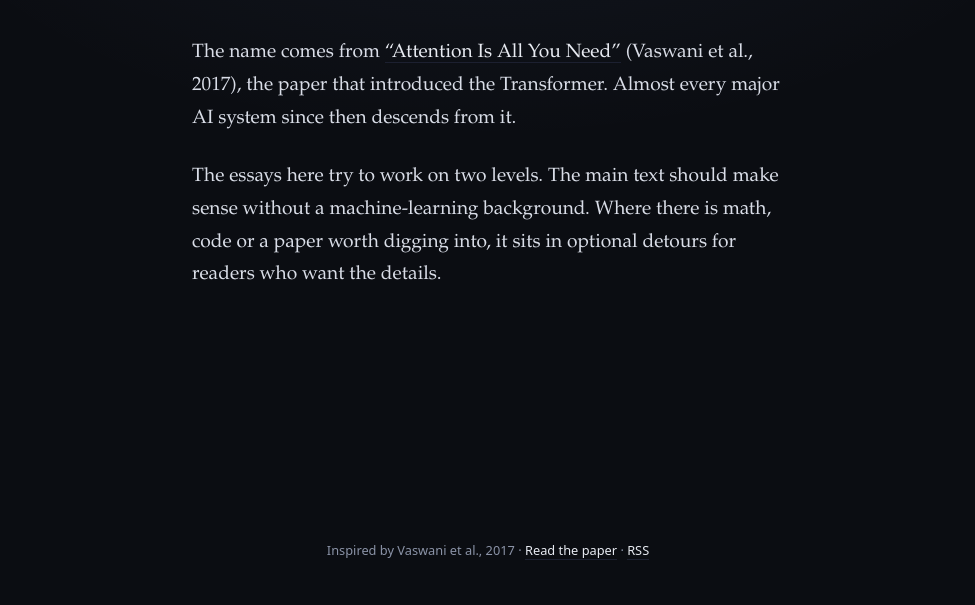
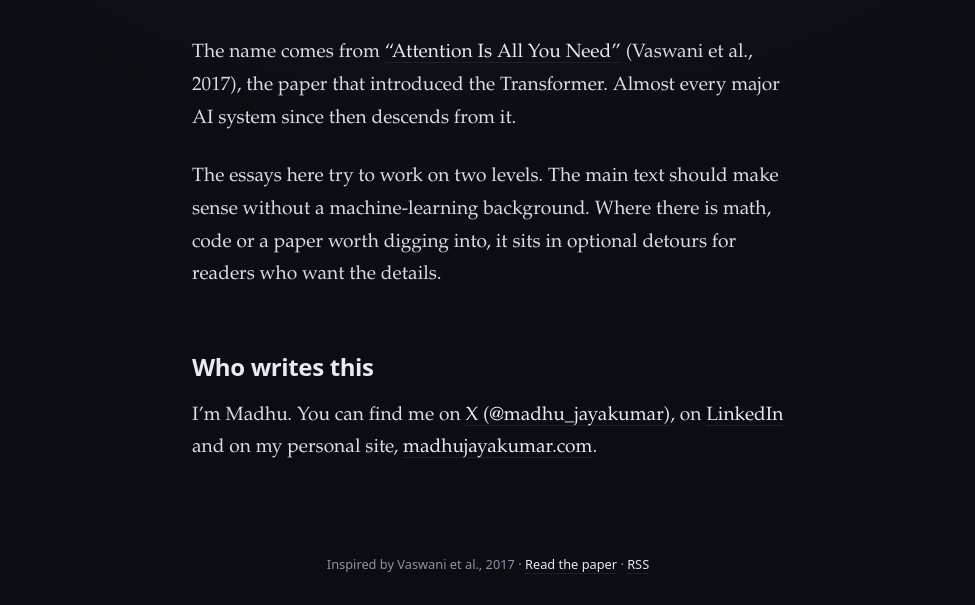
Before and after one commit to madhu-ai-ml/attention, a plain HTML site: page about/index.html in a window 1280 px wide. Shown: the part 209-814 px from the top of the page, without its empty margins (152-1127 px from the left). Drawn offline with Linux system fonts and the light colour scheme.

Commit message:
Add author name and profile links to About page
Co-Authored-By: Claude Opus 5.5 <noreply@anthropic.com>

```diff
--- a/about/index.html
+++ b/about/index.html
@@ -39,7 +39,9 @@
 
       <p>The essays here try to work on two levels. The main text should make sense without a machine-learning background. Where there is math, code or a paper worth digging into, it sits in optional detours for readers who want the details.</p>
 
-      <!-- TODO: add a short bio and a way to get in touch (email, social links). -->
+      <h2>Who writes this</h2>
+
+      <p>I’m Madhu. You can find me on <a href="https://x.com/madhu_jayakumar" target="_blank" rel="me noopener">X (@madhu_jayakumar)</a>, on <a href="https://www.linkedin.com/in/madhu-jayakumar/" target="_blank" rel="me noopener">LinkedIn</a> and on my personal site, <a href="https://madhujayakumar.com/" target="_blank" rel="me noopener">madhujayakumar.com</a>.</p>
     </div>
   </article>
 </main>
```
